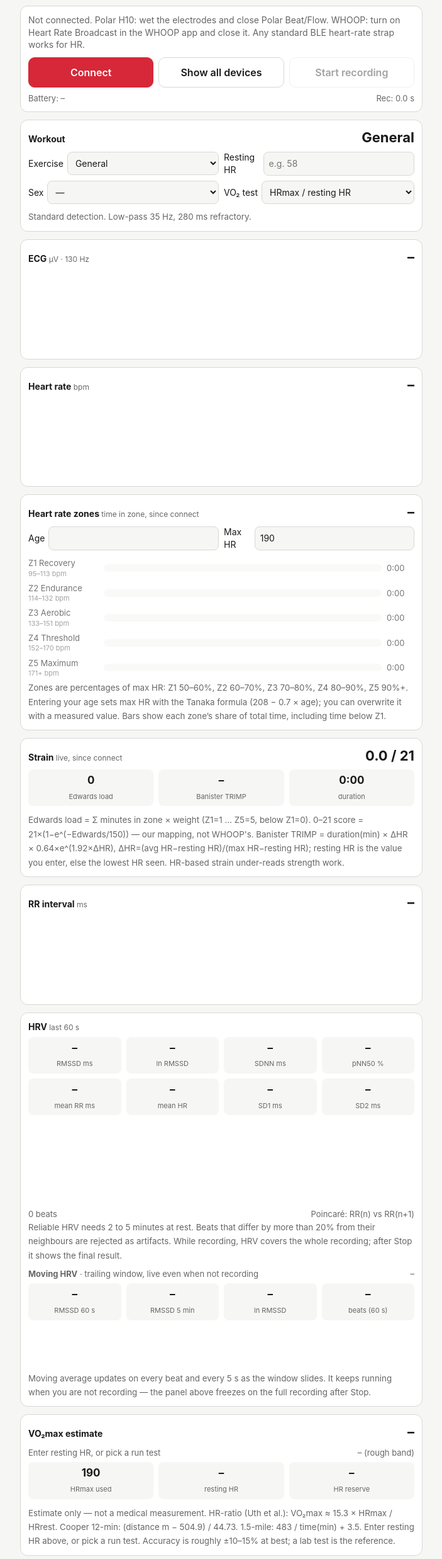
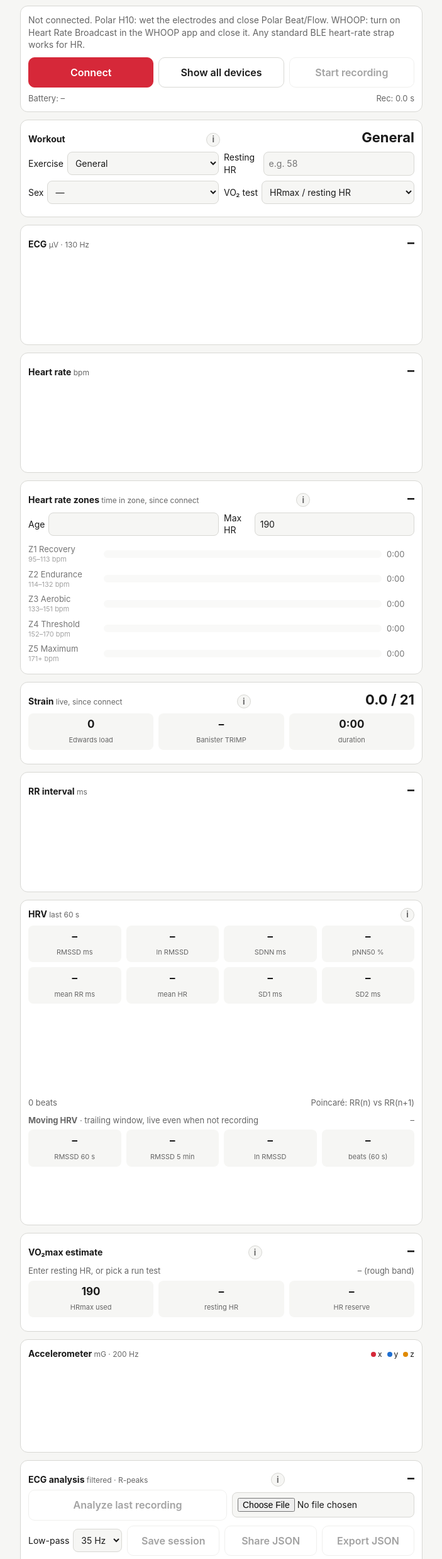
Before and after one commit to joetristano/h10recorder, a plain HTML site: page index.html in a window 1280 px wide. Shown: the part 47-2523 px from the top of the page at 63% size, without its empty margins (288-991 px from the left). Drawn offline with Linux system fonts and the light colour scheme.

Commit message:
Muse v3.1: info buttons — explanatory text behind toggleable info icons

```diff
--- a/index.html
+++ b/index.html
@@ -17,6 +17,10 @@ h1{font-size:20px;margin:0 0 12px}
 button{flex:1;min-width:100px;font:inherit;font-weight:600;padding:12px;border-radius:10px;border:1px solid var(--line);background:var(--card);color:var(--fg)}
 button.p{background:var(--acc);border-color:var(--acc);color:#fff}
 button:disabled{opacity:.4}
+.ib{flex:0 0 auto;min-width:0;width:22px;height:22px;padding:0;border-radius:50%;border:1px solid var(--line);background:var(--bg);color:var(--mut);font-size:13px;font-weight:700;line-height:1}
+.ib.on{background:var(--acc);border-color:var(--acc);color:#fff}
+.info{margin-top:8px}
+.info[hidden]{display:none}
 .hd{display:flex;justify-content:space-between;align-items:baseline;margin-bottom:4px}
 .hd b{font-size:14px}.hd span{font-size:22px;font-weight:700}
 .hd small{font-size:12px;font-weight:400;color:var(--mut)}
@@ -53,37 +57,37 @@ select{font:inherit;padding:8px;border-radius:8px;border:1px solid var(--line);b
   <div class="meta"><span id="bat">Battery: –</span><span id="rt">Rec: 0.0 s</span></div>
 </div>
 
-<div class="card"><div class="hd"><b>Workout</b><span id="exNow">General</span></div>
+<div class="card"><div class="hd"><b>Workout</b><button class="ib" aria-label="About this card" aria-expanded="false">i</button><span id="exNow">General</span></div>
 <div class="row" style="margin:6px 0 8px"><label class="f">Exercise <select id="exType" style="flex:1"><option value="general">General</option><option value="running">Running</option><option value="cycling">Cycling</option><option value="strength">Strength / bench press</option><option value="hiit">HIIT</option><option value="rowing">Rowing</option><option value="walking">Walking / recovery</option></select></label><label class="f">Resting HR <input id="rhr" type="number" inputmode="numeric" min="30" max="120" placeholder="e.g. 58"></label></div>
 <div class="row" style="margin:6px 0 8px"><label class="f">Sex <select id="sex" style="flex:1"><option value="">—</option><option value="M">Male</option><option value="F">Female</option></select></label><label class="f">VO&#8322; test <select id="vo2Method" style="flex:1"><option value="hrratio">HRmax / resting HR</option><option value="cooper">Cooper 12-min run</option><option value="mile15">1.5-mile run</option></select></label></div>
 <div class="row" id="vo2Inputs" style="display:none;margin:6px 0 8px"><label class="f" id="vo2DistWrap" style="display:none">Distance in 12 min (m) <input id="vo2Dist" type="number" inputmode="numeric" min="500" max="5000" placeholder="e.g. 2400"></label><label class="f" id="vo2TimeWrap" style="display:none">1.5-mile time (min) <input id="vo2Time" type="number" inputmode="decimal" min="5" max="30" step="0.1" placeholder="e.g. 12.0"></label></div>
-<small id="exNote">Standard detection.</small></div>
+<div class="info" hidden><small id="exNote">Standard detection.</small></div></div>
 <div class="card" id="kEcg"><div class="hd"><b>ECG <small>µV · 130 Hz</small></b><span id="vEcg">–</span></div><canvas id="cEcg" width="600" height="130"></canvas></div>
 <div class="card"><div class="hd"><b>Heart rate <small>bpm</small></b><span id="vHr">–</span></div><canvas id="cHr" width="600" height="130"></canvas></div>
-<div class="card"><div class="hd"><b>Heart rate zones <small id="zWin">time in zone, since connect</small></b><span id="zNow">–</span></div>
+<div class="card"><div class="hd"><b>Heart rate zones <small id="zWin">time in zone, since connect</small></b><button class="ib" aria-label="About this card" aria-expanded="false">i</button><span id="zNow">–</span></div>
 <div class="row" style="margin:6px 0 8px"><label class="f">Age <input id="age" type="number" inputmode="numeric" min="10" max="99"></label><label class="f">Max HR <input id="mhr" type="number" inputmode="numeric" min="120" max="230"></label></div>
 <div id="zones"></div>
-<small>Zones are percentages of max HR: Z1 50–60%, Z2 60–70%, Z3 70–80%, Z4 80–90%, Z5 90%+. Entering your age sets max HR with the Tanaka formula (208 − 0.7 × age); you can overwrite it with a measured value. Bars show each zone’s share of total time, including time below Z1.</small></div>
-<div class="card"><div class="hd"><b>Strain <small id="sWin">live, since connect</small></b><span id="sVal">–</span></div>
+<div class="info" hidden><small>Zones are percentages of max HR: Z1 50–60%, Z2 60–70%, Z3 70–80%, Z4 80–90%, Z5 90%+. Entering your age sets max HR with the Tanaka formula (208 − 0.7 × age); you can overwrite it with a measured value. Bars show each zone’s share of total time, including time below Z1.</small></div></div>
+<div class="card"><div class="hd"><b>Strain <small id="sWin">live, since connect</small></b><button class="ib" aria-label="About this card" aria-expanded="false">i</button><span id="sVal">–</span></div>
 <div class="g" style="grid-template-columns:repeat(3,1fr)"><div><b id="sEdw">–</b><small>Edwards load</small></div><div><b id="sTrimp">–</b><small>Banister TRIMP</small></div><div><b id="sDur">–</b><small>duration</small></div></div>
-<small>Edwards load = Σ minutes in zone × weight (Z1=1 … Z5=5, below Z1=0). 0–21 score = 21×(1−e^(−Edwards/150)) — our mapping, not WHOOP's. Banister TRIMP = duration(min) × ΔHR × 0.64×e^(1.92×ΔHR), ΔHR=(avg HR−resting HR)/(max HR−resting HR); resting HR is the value you enter, else the lowest HR seen. HR-based strain under-reads strength work.</small></div>
+<div class="info" hidden><small>Edwards load = Σ minutes in zone × weight (Z1=1 … Z5=5, below Z1=0). 0–21 score = 21×(1−e^(−Edwards/150)) — our mapping, not WHOOP's. Banister TRIMP = duration(min) × ΔHR × 0.64×e^(1.92×ΔHR), ΔHR=(avg HR−resting HR)/(max HR−resting HR); resting HR is the value you enter, else the lowest HR seen. HR-based strain under-reads strength work.</small></div></div>
 <div class="card"><div class="hd"><b>RR interval <small>ms</small></b><span id="vRr">–</span></div><canvas id="cRr" width="600" height="130"></canvas></div>
-<div class="card"><div class="hd"><b>HRV <small id="hWin">last 60 s</small></b></div>
+<div class="card"><div class="hd"><b>HRV <small id="hWin">last 60 s</small></b><button class="ib" aria-label="About this card" aria-expanded="false">i</button></div>
 <div class="g"><div><b id="hRm">–</b><small>RMSSD ms</small></div><div><b id="hLn">–</b><small>ln RMSSD</small></div><div><b id="hSd">–</b><small>SDNN ms</small></div><div><b id="hPn">–</b><small>pNN50 %</small></div><div><b id="hMr">–</b><small>mean RR ms</small></div><div><b id="hHr">–</b><small>mean HR</small></div><div><b id="hS1">–</b><small>SD1 ms</small></div><div><b id="hS2">–</b><small>SD2 ms</small></div></div>
 <canvas id="cPc" width="600" height="260"></canvas>
 <div class="meta"><span id="hN">0 beats</span><span>Poincaré: RR(n) vs RR(n+1)</span></div>
-<small>Reliable HRV needs 2 to 5 minutes at rest. Beats that differ by more than 20% from their neighbours are rejected as artifacts. While recording, HRV covers the whole recording; after Stop it shows the final result.</small>
+<div class="info" hidden><small>Reliable HRV needs 2 to 5 minutes at rest. Beats that differ by more than 20% from their neighbours are rejected as artifacts. While recording, HRV covers the whole recording; after Stop it shows the final result.</small></div>
 <div class="meta" style="margin-top:10px"><span><b>Moving HRV</b> · trailing window, live even when not recording</span><span id="mWin">–</span></div>
 <div class="g"><div><b id="mRm">–</b><small>RMSSD 60 s</small></div><div><b id="mRm5">–</b><small>RMSSD 5 min</small></div><div><b id="mLn">–</b><small>ln RMSSD</small></div><div><b id="mN">–</b><small>beats (60 s)</small></div></div>
 <canvas id="cHrvTrend" width="600" height="70" style="height:70px"></canvas>
-<small>Moving average updates on every beat and every 5 s as the window slides. It keeps running when you are not recording — the panel above freezes on the full recording after Stop.</small></div>
-<div class="card"><div class="hd"><b>VO&#8322;max estimate</b><span id="vo2Val">–</span></div>
+<div class="info" hidden><small>Moving average updates on every beat and every 5 s as the window slides. It keeps running when you are not recording — the panel above freezes on the full recording after Stop.</small></div></div>
+<div class="card"><div class="hd"><b>VO&#8322;max estimate</b><button class="ib" aria-label="About this card" aria-expanded="false">i</button><span id="vo2Val">–</span></div>
 <div class="meta"><span id="vo2MethodLabel">HRmax / resting HR</span><span id="vo2Class">–</span></div>
 <div class="g" style="grid-template-columns:repeat(3,1fr)"><div><b id="vo2HrMax">–</b><small>HRmax used</small></div><div><b id="vo2Rhr">–</b><small>resting HR</small></div><div><b id="vo2HrRes">–</b><small>HR reserve</small></div></div>
-<small>Estimate only — not a medical measurement. HR-ratio (Uth et al.): VO&#8322;max ≈ 15.3 × HRmax / HRrest. Cooper 12-min: (distance m − 504.9) / 44.73. 1.5-mile: 483 / time(min) + 3.5. Enter resting HR above, or pick a run test. Accuracy is roughly ±10–15% at best; a lab test is the reference.</small></div>
+<div class="info" hidden><small>Estimate only — not a medical measurement. HR-ratio (Uth et al.): VO&#8322;max ≈ 15.3 × HRmax / HRrest. Cooper 12-min: (distance m − 504.9) / 44.73. 1.5-mile: 483 / time(min) + 3.5. Enter resting HR above, or pick a run test. Accuracy is roughly ±10–15% at best; a lab test is the reference.</small></div></div>
 <div class="card" id="kAcc"><div class="hd"><b>Accelerometer <small>mG · 200 Hz</small></b><span class="leg" style="font-size:12px;font-weight:400"><i style="background:var(--c1)"></i>x<i style="background:var(--c2)"></i>y<i style="background:var(--c3)"></i>z</span></div><canvas id="cAcc" width="600" height="130"></canvas></div>
 
-<div class="card"><div class="hd"><b>ECG analysis <small>filtered · R-peaks</small></b><span id="aHr">–</span></div>
+<div class="card"><div class="hd"><b>ECG analysis <small>filtered · R-peaks</small></b><button class="ib" aria-label="About this card" aria-expanded="false">i</button><span id="aHr">–</span></div>
 <div class="row"><button id="aLast" disabled>Analyze last recording</button><label class="f"><input id="aFile" type="file" accept=".csv,text/csv,text/plain"></label></div>
 <div class="row" style="margin-top:8px;align-items:center"><label class="f" style="flex:0 0 auto">Low-pass <select id="aLp" style="font:inherit;padding:8px;border-radius:8px;border:1px solid var(--line);background:var(--bg);color:var(--fg)"><option value="30">30 Hz</option><option value="35" selected>35 Hz</option><option value="40">40 Hz</option></select></label><button id="aSave" disabled>Save session</button><button id="aJson" disabled>Share JSON</button><button id="aExport" disabled>Export JSON</button></div>
 <div class="row" style="margin:8px 0"><select id="aHist" style="flex:1;min-width:0;font:inherit;padding:8px;border-radius:8px;border:1px solid var(--line);background:var(--bg);color:var(--fg)"></select><button id="aDel" style="flex:0 0 auto;min-width:80px">Delete</button></div>
@@ -96,7 +100,7 @@ select{font:inherit;padding:8px;border-radius:8px;border:1px solid var(--line);b
 <canvas id="aLeads" width="600" height="260" style="height:260px;display:none"></canvas>
 <small id="aLeadsNote" style="display:none">Simulated leads, derived from the single recorded lead for visualisation only — not a real 12-lead ECG and not diagnostic. I = recorded lead; II = I scaled ×1.15 and shifted 2 samples; III, aVR, aVL, aVF are Einthoven combinations of I and II.</small>
 <div class="g" id="aSum"></div>
-<small>Red dots are detected R-peaks; orange dots are intervals more than 20% off their neighbours. They are flagged and left out of HRV, not diagnosed. They can be real early beats or detection errors, so check the trace. Grid: 0.04 s and 100 µV per small box. The strap records one lead. Simulated leads are transforms of that one lead for visualisation only — not a real 12-lead and not diagnostic. Motion (|a|) is shown under the ECG to help spot movement artifacts.</small></div>
+<div class="info" hidden><small>Red dots are detected R-peaks; orange dots are intervals more than 20% off their neighbours. They are flagged and left out of HRV, not diagnosed. They can be real early beats or detection errors, so check the trace. Grid: 0.04 s and 100 µV per small box. The strap records one lead. Simulated leads are transforms of that one lead for visualisation only — not a real 12-lead and not diagnostic. Motion (|a|) is shown under the ECG to help spot movement artifacts.</small></div></div>
 
 <div class="drawer" id="drawer" hidden><div class="row" style="justify-content:space-between;align-items:center"><h2 style="font-size:18px;margin:0">Sessions</h2><button id="drawerClose" style="flex:0 0 auto;min-width:70px">Close</button></div><small>Saved on this device (last 10). Tap Load to overlay as a ghost trace.</small><div id="drawerList" style="margin-top:10px"></div></div>
 <div class="card">
@@ -104,9 +108,10 @@ select{font:inherit;padding:8px;border-radius:8px;border:1px solid var(--line);b
     <button id="share" disabled>Share CSV</button>
     <button id="dl" disabled>Download</button>
     <button id="copy" disabled>Copy</button>
+    <button class="ib" aria-label="About this card" aria-expanded="false">i</button>
   </div>
   <textarea id="out" readonly placeholder="CSV preview (first lines) appears here after you stop recording"></textarea>
-  <small>CSV columns: stream, t_s, v1, v2, v3. ECG: v1 = µV. ACC: v1,v2,v3 = x,y,z mG. HR: v1 = bpm, v2 = RR ms (one row per beat interval). HRV: summary rows at the end (v1 = value, v2 = metric name). Zone: seconds per heart-rate zone (v1 = seconds, v2 = zone). Strain: Edwards load, 0–21 score, Banister TRIMP (v1 = value, v2 = metric name). Share is the most reliable route on iPhone.</small>
+  <div class="info" hidden><small>CSV columns: stream, t_s, v1, v2, v3. ECG: v1 = µV. ACC: v1,v2,v3 = x,y,z mG. HR: v1 = bpm, v2 = RR ms (one row per beat interval). HRV: summary rows at the end (v1 = value, v2 = metric name). Zone: seconds per heart-rate zone (v1 = seconds, v2 = zone). Strain: Edwards load, 0–21 score, Banister TRIMP (v1 = value, v2 = metric name). Share is the most reliable route on iPhone.</small></div>
 </div>
 </main>
 <script>
@@ -663,6 +668,14 @@ $("copy").onclick=async()=>{
   try{await navigator.clipboard.writeText(csv);st("Full CSV copied to clipboard.",true)}
   catch(e){st("Copy blocked. Use Share CSV instead.")}
 };
+// Info buttons: each card's explanatory text lives in hidden .info panels;
+// the small ⓘ button in the card header toggles them, so data stays front and center.
+document.querySelectorAll(".ib").forEach(b=>{b.addEventListener("click",()=>{
+  const card=b.closest(".card");if(!card)return;
+  const ps=card.querySelectorAll(".info");if(!ps.length)return;
+  const show=ps[0].hidden;ps.forEach(p=>{p.hidden=!show});
+  b.classList.toggle("on",show);b.setAttribute("aria-expanded",String(show));
+})});
 </script>
 </body>
 </html>
```
Also changed, not shown: 1 other file.
